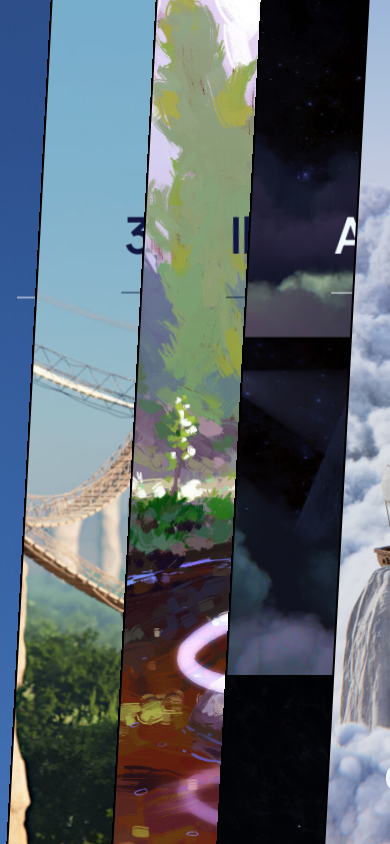
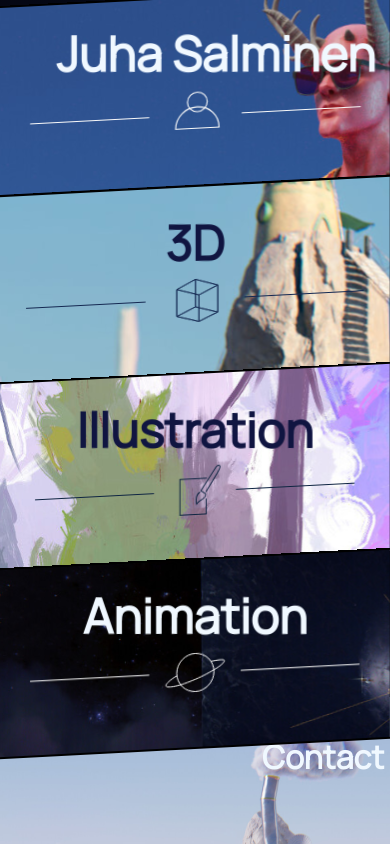
Before and after one commit to slam9/slam9.github.io, a website built with Parcel: page index.html in a window 390 px wide. Built offline with nearby package versions, Linux system fonts and the light colour scheme.

Commit message:
Media queries added to css.

```diff
--- a/css/custom.css
+++ b/css/custom.css
@@ -18,6 +18,7 @@
 		--content-width: 42em;
 	}
 }
+
 
 .rowContainer {
     display:flex;
@@ -93,6 +94,10 @@
     user-select: none;
     text-shadow: 0 1px 0 black;
     transform: skewX(3deg);
+}
+
+.image1 {
+    margin-left:-700px;
 }
 
 .blur {
@@ -194,3 +199,116 @@
     user-select: none;
 
 }
+
+.endImage{
+    overflow:hidden;
+    flex:1;
+    background-image: url("../img/juha-salminen-cloud-keeper2.jpg");
+    background-size: cover;
+    margin-left:-50px;
+}
+.endText{
+    overflow:hidden;
+    position:relative;
+    margin-left:100px;
+    margin-top:90vh;
+    margin-bottom:25px;
+    transform: none;
+    white-space: nowrap;
+}
+
+/* Responsive  */
+
+@media screen and (max-width: 900px) {
+    .rowContainer {
+        display:flex;
+        flex-direction: column;
+        width:100vw;
+        flex:1;
+        overflow:visible;
+        margin: 0;
+    }
+    .bg {
+        background-image: linear-gradient(45deg, #0c071a, #020711);
+        overflow:visible;
+        max-width:100vw;
+        margin: 0;
+    }
+    .slanted-div {
+        position: relative;
+        padding: 20px 0;
+        overflow:hidden;
+        z-index: 1;
+        transition: all 0.45s ease;
+        flex:1;
+        height:100vh;
+        transform: skewY(-3deg);
+        backface-visibility: hidden;
+        outline: 2px solid black;
+      }
+      .slanted-div:focus {
+        flex:3;
+        --text-opacity: 100%;
+    }
+    .mainHeader {
+        margin: 0 auto;
+        font-family: 'Manrope', sans-serif;
+        font-size: 2em;
+        padding-left: --skew-padding;
+        white-space: nowrap;
+        transform: skewY(3deg);
+        user-select: none;
+    }
+
+    .mainParagraph {
+        margin: auto auto;
+        margin-top:15px;
+        padding:15px;
+        font-family: 'Montserrat', sans-serif;
+        font-size: medium;
+        transition: all 0.45s ease;
+        opacity: var(--text-opacity);
+        width:80vw;
+        user-select: none;
+        text-shadow: 0 1px 0 black;
+        transform: skewY(3deg);
+    }
+    .leftBorder {
+        margin-left: -10vh;
+    }
+    .imageRS {
+        position:absolute;
+        transform: skewY(3deg);
+        top:-50px;
+        overflow:visible;
+        backface-visibility: hidden;
+        min-height:1000px;
+        min-width:500px;
+    }
+    .image1 {
+        margin-left:-70px;
+    }
+    .imageSizeTall {
+        height:150vh;
+    }
+    .imageSizeWide {
+        height:120vh;
+    }
+    .endImage {
+        overflow:hidden;
+        flex:1;
+        background-image: url("../img/juha-salminen-cloud-keeper2.jpg");
+        background-size: cover;
+        margin-top:-50px;
+    }
+    .endText{
+        overflow:hidden;
+        position:relative;
+        margin-left:80vw;
+        margin-top:5vh;
+        margin-bottom:25px;
+        transform: none;
+        white-space: nowrap;
+    }
+
+  }
--- a/humans.txt
+++ b/humans.txt
@@ -3,11 +3,11 @@
 
 # TEAM
 
-    <name> -- <role> -- <twitter>
+    Juha Salminen Dev @slam_nine
 
 # THANKS
 
-    <name>
+    HTML5 Boilerplate team https://html5boilerplate.com/
 
 # TECHNOLOGY COLOPHON
 
--- a/index.html
+++ b/index.html
@@ -4,7 +4,7 @@
 <head>
   <meta charset="utf-8">
   <title></title>
-  <meta name="description" content="">
+  <meta name="description" content="Design portfolio by Juha Salminen.">
   <meta name="viewport" content="width=device-width, initial-scale=1">
 
   <meta property="og:title" content="">
@@ -33,7 +33,7 @@
   <div class="bg">
     <div class="rowContainer">
 
-      <div class="slanted-div leftBorder image0" tabindex="0">
+      <div class="slanted-div leftBorder " tabindex="0">
         <img src="img/juha-salminen-demonboy-1080-1.jpg"
           class="imageRS imageSizeWide"
           alt="">
@@ -41,7 +41,7 @@
           <h1 class="mainHeader leftMargin"> Juha Salminen</h1>
           <img src="img/person.svg" v> </img>
           <p class="mainParagraph  darkBlur">
-            Lorem Ipsum is simply dummy text of the printing and typesetting industry. Lorem Ipsum has been the industry's standard dummy text ever since the 1500s, when an unknown printer took a galley of type and scrambled it to make a type specimen book. It has survived not only five centuries, but also the leap into electronic typesetting, remaining essentially unchanged. It was popularised in the 1960s with the release of Letraset sheets containing Lorem Ipsum passages, and more recently with desktop publishing software like Aldus PageMaker including versions of Lorem Ipsum.
+            Lorem Ipsum is simply dummy text of the printing and typesetting industry. Lorem Ipsum has been the industry's standard dummy text ever since the 1500s, when an unknown printer took a galley of type and scrambled it to make a type specimen book.
           </p>
           <div class="mainParagraph darkBlur" style="padding:0; padding-bottom:10px;">
             <a class="mainParagraph lightText" style="margin-bottom:70px; text-decoration: none;" href="3d.html"> See more </a>
@@ -49,12 +49,11 @@
         </div>
       </div>
 
-      <div class="slanted-div image1" tabindex="0">
+      <div class="slanted-div " tabindex="0">
         <img src="img/towers5_full.jpg"
-          class="imageRS imageSizeWide"
-          style="margin-left:-700px; "
+          class="imageRS imageSizeWide image1"
           alt="">
-        <div class="contentDiagonal">
+        <div class="contentDiagonal leftBorder">
           <h1 class="mainHeader darkText"> 3D </h1>
           <img src="img/3d.svg" alt=""> </img>
           <p class="mainParagraph darkText lightBlur">
@@ -66,11 +65,11 @@
         </div>
       </div>
 
-      <div class="slanted-div image2" tabindex="0">
+      <div class="slanted-div " tabindex="0">
         <img src="img/juha-salminen-ruosteoja-1080.jpg"
-          class="imageRS imageSizeTall"
+          class="imageRS imageSizeTall image2"
           alt="">
-          <div class="contentDiagonal">
+          <div class="contentDiagonal leftBorder">
             <h1 class="mainHeader darkText"> Illustration </h1>
             <img src="img/illustration.svg" alt=""> </img>
             <p class="mainParagraph darkText lightBlur">
@@ -83,11 +82,11 @@
 
       </div>
 
-      <div class="slanted-div image3 rightEdge" tabindex="0">
+      <div class="slanted-div  rightEdge" tabindex="0">
         <img src="img/juha-salminen-monolith-triptychs5.jpg"
           class="imageRS imageSizeTall"
           alt="">
-        <div class="contentDiagonal">
+        <div class="contentDiagonal leftBorder">
           <h1 class="mainHeader"> Animation </h1>
           <img src="img/animation.svg" alt=""> </img>
           <p class="mainParagraph darkBlur">
@@ -99,8 +98,8 @@
         </div>
       </div>
 
-      <div style="overflow:hidden; flex:1; background-image: url(img/juha-salminen-cloud-keeper2.jpg); background-size: cover; margin-left:-50px;">
-        <h1 class="mainHeader" style="overflow:hidden; position:relative; margin-left:100px; margin-top:90vh; margin-bottom:25px; transform: none; white-space: nowrap;"> Contact </h1>
+      <div class="endImage">
+        <h1 class="mainHeader endText" > Contact </h1>
       </div>
 
     </div>
```
